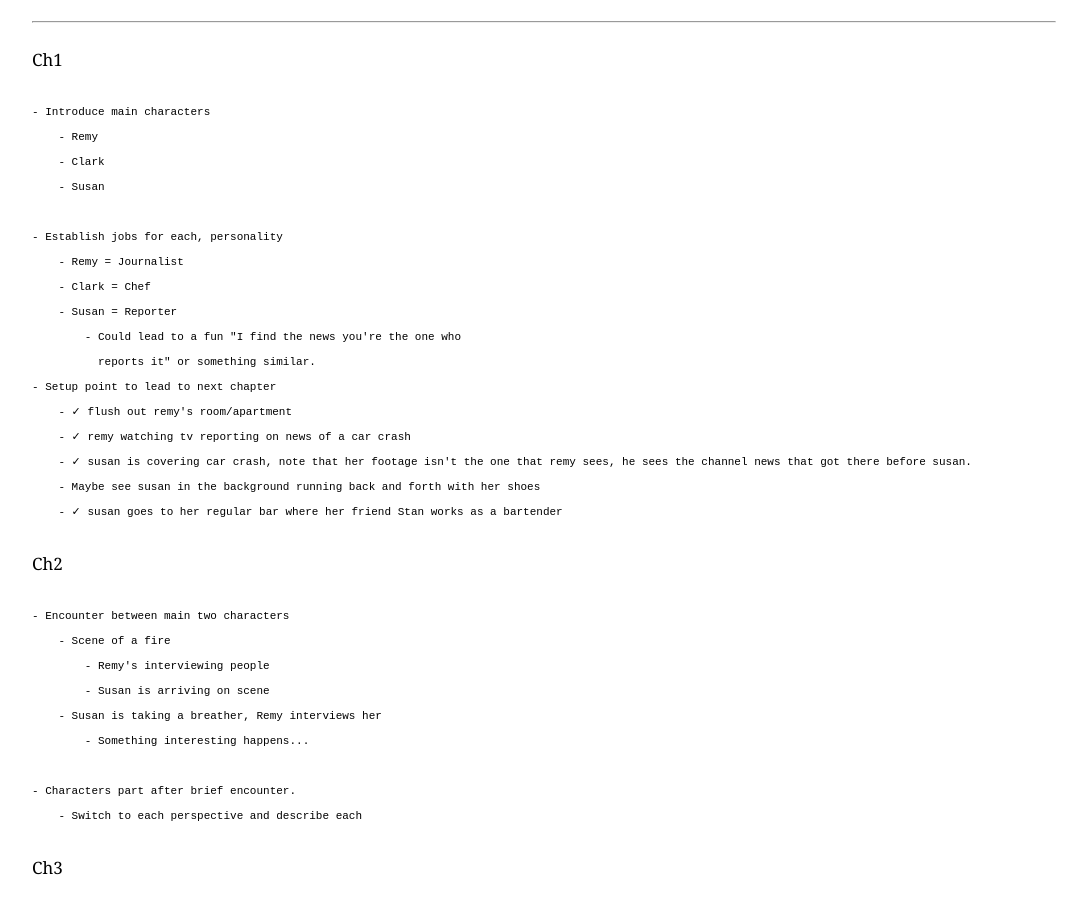
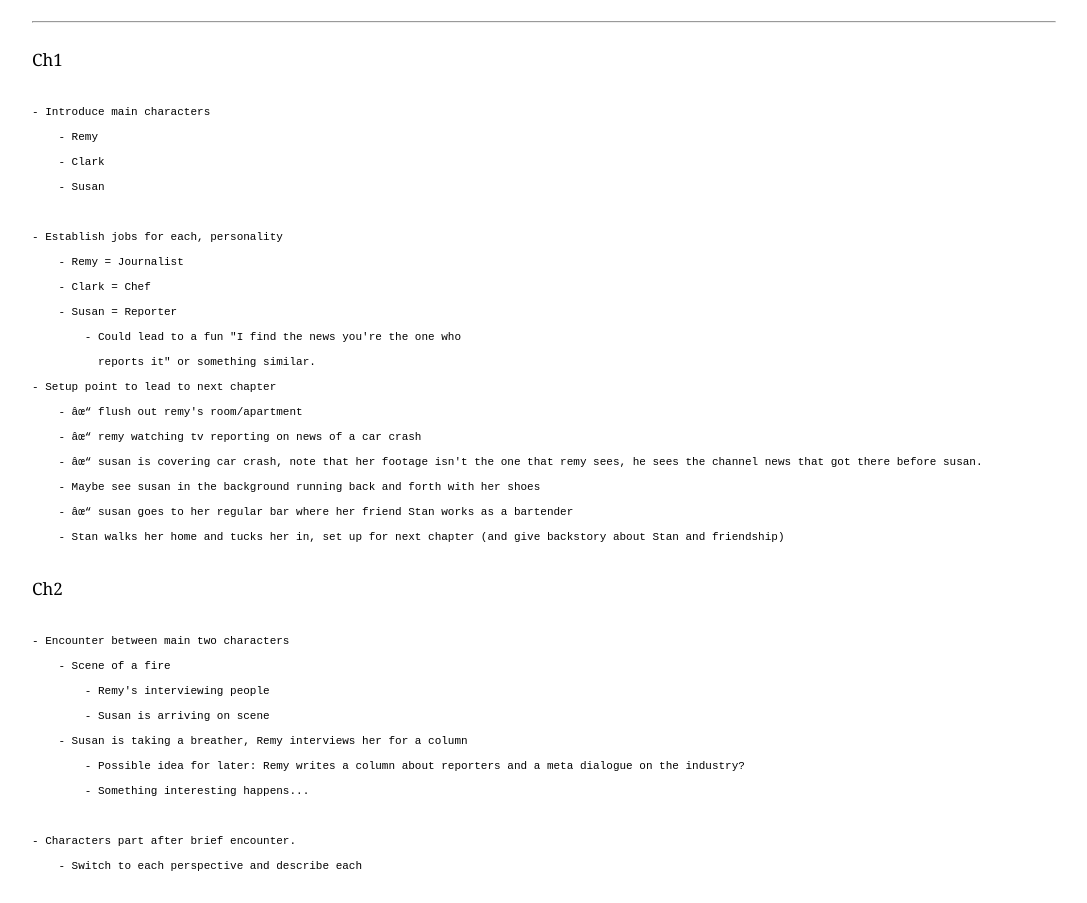
Before and after one commit to EdgeCaseBerg/sn, a plain HTML site: page www/outline.html in a window 1280 px wide. Shown: the part 44-947 px from the top of the page, without its empty margins (104-1191 px from the left). Drawn offline with Linux system fonts and the light colour scheme.

Commit message:
Compile Harp

```diff
--- a/www/outline.html
+++ b/www/outline.html
@@ -1,4 +1,4 @@
-<!DOCTYPE html><html><head><link rel="stylesheet" href="/main.css"><meta name="viewport" content="width=device-width, initial-scale=1, maximum-scale=1"></head><body><header><h1>S.N. </h1><h3><a href="/">Table of Contents</a></h3><hr></header><section><h3>Ch1</h3><pre><code>- Introduce main characters
+<!DOCTYPE html><html><head><link rel="stylesheet" href="/main.css"><meta charset="ISO-8859-1"><meta name="viewport" content="width=device-width, initial-scale=1, maximum-scale=1"></head><body><header><h1>S.N. </h1><h3><a href="/">Table of Contents</a></h3><hr></header><section><h3>Ch1</h3><pre><code>- Introduce main characters
     - Remy
     - Clark
     - Susan
@@ -15,11 +15,13 @@
     - ✓ susan is covering car crash, note that her footage isn&#39;t the one that remy sees, he sees the channel news that got there before susan.
     - Maybe see susan in the background running back and forth with her shoes
     - ✓ susan goes to her regular bar where her friend Stan works as a bartender
+    - Stan walks her home and tucks her in, set up for next chapter (and give backstory about Stan and friendship)
 </code></pre><h3>Ch2</h3><pre><code>- Encounter between main two characters
     - Scene of a fire
         - Remy&#39;s interviewing people
         - Susan is arriving on scene
-    - Susan is taking a breather, Remy interviews her
+    - Susan is taking a breather, Remy interviews her for a column
+        - Possible idea for later: Remy writes a column about reporters and a meta dialogue on the industry?
         - Something interesting happens...
 
 - Characters part after brief encounter.
```
Also changed, not shown: www/ch1.html (+1 -1 lines), www/index.html (+1 -1 lines), 1 other file.
